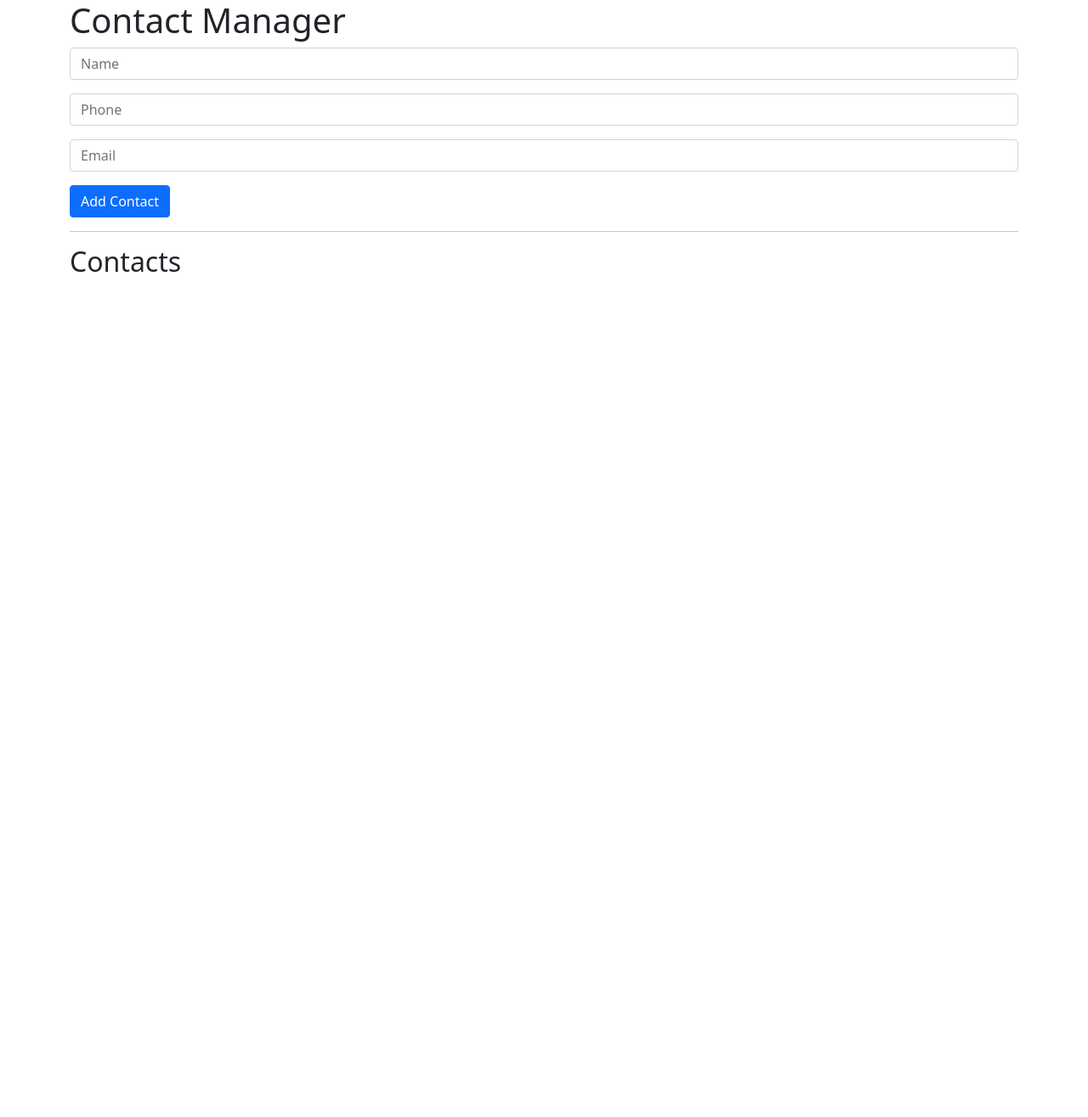
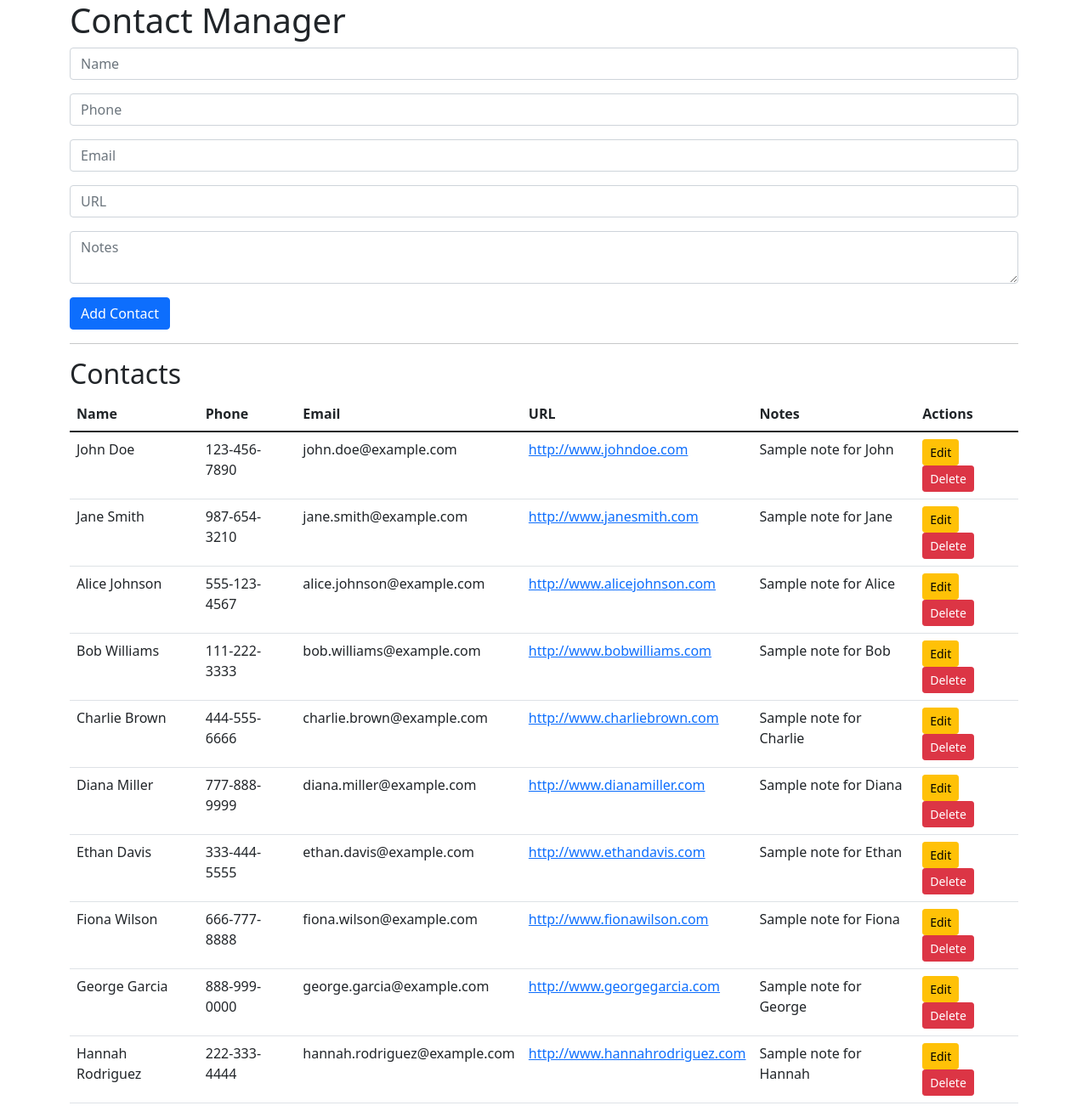
Before and after one commit to sharkymark/py-contacts, a Flask app: page / in a window 1280 px wide. Shown: the whole page at 85% size. Before the commit the page ends 320 px from the top, so only its background shows below. Run offline with Flask 3, Linux system fonts and the light colour scheme; data comes from the database, SQL or seed files in the repository; some libraries are stand-ins or nearby versions.

Commit message:
Enhance contact management features: update README, add URL and notes fields, and improve database initialization

```diff
--- a/app.py
+++ b/app.py
@@ -12,8 +12,12 @@
 from flask import Flask, request, render_template, redirect, url_for
 from flask_sqlalchemy import SQLAlchemy
 
+import os
+
 app = Flask(__name__)
-app.config['SQLALCHEMY_DATABASE_URI'] = 'sqlite:///contacts.db'
+# Create the instance directory if it doesn't exist
+os.makedirs(app.instance_path, exist_ok=True)
+app.config['SQLALCHEMY_DATABASE_URI'] = 'sqlite:///' + os.path.join(app.instance_path, 'contacts.db')
 app.config['SQLALCHEMY_TRACK_MODIFICATIONS'] = False
 
 db = SQLAlchemy(app)
@@ -21,11 +25,32 @@ db = SQLAlchemy(app)
 class Contact(db.Model):
     id = db.Column(db.Integer, primary_key=True)
     name = db.Column(db.String(100), nullable=False)
-    phone = db.Column(db.String(15), nullable=False)
+    phone = db.Column(db.String(15), nullable=True)
     email = db.Column(db.String(100), nullable=True)
+    url = db.Column(db.String(200), nullable=True)
+    notes = db.Column(db.Text, nullable=True)
 
     def __repr__(self):
         return f'<Contact {self.name}>'
+
+# Move database creation after all models are defined
+with app.app_context():
+    db.create_all()
+    if Contact.query.count() == 0:
+        sample_contacts = [
+            Contact(name='John Doe', phone='123-456-7890', email='john.doe@example.com', url='http://www.johndoe.com', notes='Sample note for John'),
+            Contact(name='Jane Smith', phone='987-654-3210', email='jane.smith@example.com', url='http://www.janesmith.com', notes='Sample note for Jane'),
+            Contact(name='Alice Johnson', phone='555-123-4567', email='alice.johnson@example.com', url='http://www.alicejohnson.com', notes='Sample note for Alice'),
+            Contact(name='Bob Williams', phone='111-222-3333', email='bob.williams@example.com', url='http://www.bobwilliams.com', notes='Sample note for Bob'),
+            Contact(name='Charlie Brown', phone='444-555-6666', email='charlie.brown@example.com', url='http://www.charliebrown.com', notes='Sample note for Charlie'),
+            Contact(name='Diana Miller', phone='777-888-9999', email='diana.miller@example.com', url='http://www.dianamiller.com', notes='Sample note for Diana'),
+            Contact(name='Ethan Davis', phone='333-444-5555', email='ethan.davis@example.com', url='http://www.ethandavis.com', notes='Sample note for Ethan'),
+            Contact(name='Fiona Wilson', phone='666-777-8888', email='fiona.wilson@example.com', url='http://www.fionawilson.com', notes='Sample note for Fiona'),
+            Contact(name='George Garcia', phone='888-999-0000', email='george.garcia@example.com', url='http://www.georgegarcia.com', notes='Sample note for George'),
+            Contact(name='Hannah Rodriguez', phone='222-333-4444', email='hannah.rodriguez@example.com', url='http://www.hannahrodriguez.com', notes='Sample note for Hannah')
+        ]
+        db.session.add_all(sample_contacts)
+        db.session.commit()
 
 @app.route('/')
 def index():
@@ -37,7 +62,9 @@ def add_contact():
     name = request.form.get('name')
     phone = request.form.get('phone')
     email = request.form.get('email')
-    new_contact = Contact(name=name, phone=phone, email=email)
+    url = request.form.get('url')
+    notes = request.form.get('notes')
+    new_contact = Contact(name=name, phone=phone, email=email, url=url, notes=notes)
     db.session.add(new_contact)
     db.session.commit()
     return redirect(url_for('index'))
@@ -49,6 +76,8 @@ def edit_contact(id):
         contact.name = request.form.get('name')
         contact.phone = request.form.get('phone')
         contact.email = request.form.get('email')
+        contact.url = request.form.get('url')
+        contact.notes = request.form.get('notes')
         db.session.commit()
         return redirect(url_for('index'))
     return render_template('edit.html', contact=contact)
@@ -61,5 +90,4 @@ def delete_contact(id):
     return redirect(url_for('index'))
 
 if __name__ == '__main__':
-    db.create_all()  # Create database and tables
     app.run(debug=True)
--- a/requirements.txt
+++ b/requirements.txt
@@ -0,0 +1,2 @@
+Flask==3.0.2
+Flask-SQLAlchemy==3.1.1
--- a/templates/index.html
+++ b/templates/index.html
@@ -14,26 +14,48 @@
             <input type="text" name="name" placeholder="Name" class="form-control" required>
         </div>
         <div class="mb-3">
-            <input type="text" name="phone" placeholder="Phone" class="form-control" required>
+            <input type="text" name="phone" placeholder="Phone" class="form-control">
         </div>
         <div class="mb-3">
             <input type="email" name="email" placeholder="Email" class="form-control">
+        </div>
+        <div class="mb-3">
+            <input type="url" name="url" placeholder="URL" class="form-control">
+        </div>
+        <div class="mb-3">
+            <textarea name="notes" placeholder="Notes" class="form-control"></textarea>
         </div>
         <button type="submit" class="btn btn-primary">Add Contact</button>
     </form>
     <hr>
     <h2>Contacts</h2>
-    <ul class="list-group">
-    {% for contact in contacts %}
-        <li class="list-group-item d-flex justify-content-between align-items-center">
-            {{ contact.name }} - {{ contact.phone }}
-            <div>
-                <a href="/edit/{{ contact.id }}" class="btn btn-sm btn-warning">Edit</a>
-                <a href="/delete/{{ contact.id }}" class="btn btn-sm btn-danger">Delete</a>
-            </div>
-        </li>
-    {% endfor %}
-    </ul>
+    <table class="table">
+        <thead>
+            <tr>
+                <th>Name</th>
+                <th>Phone</th>
+                <th>Email</th>
+                <th>URL</th>
+                <th>Notes</th>
+                <th>Actions</th>
+            </tr>
+        </thead>
+        <tbody>
+        {% for contact in contacts %}
+            <tr>
+                <td>{{ contact.name }}</td>
+                <td>{{ contact.phone }}</td>
+                <td>{{ contact.email }}</td>
+                <td>{% if contact.url %}<a href="{{ contact.url }}" target="_blank">{{ contact.url }}</a>{% endif %}</td>
+                <td>{{ contact.notes }}</td>
+                <td>
+                    <a href="/edit/{{ contact.id }}" class="btn btn-sm btn-warning">Edit</a>
+                    <a href="/delete/{{ contact.id }}" class="btn btn-sm btn-danger">Delete</a>
+                </td>
+            </tr>
+        {% endfor %}
+        </tbody>
+    </table>
 </div>
 <script src="https://cdnjs.cloudflare.com/ajax/libs/bootstrap/5.1.3/js/bootstrap.bundle.min.js"></script>
 </body>
```
Also changed, not shown: templates/edit.html (+7 -1 lines), README.md.
